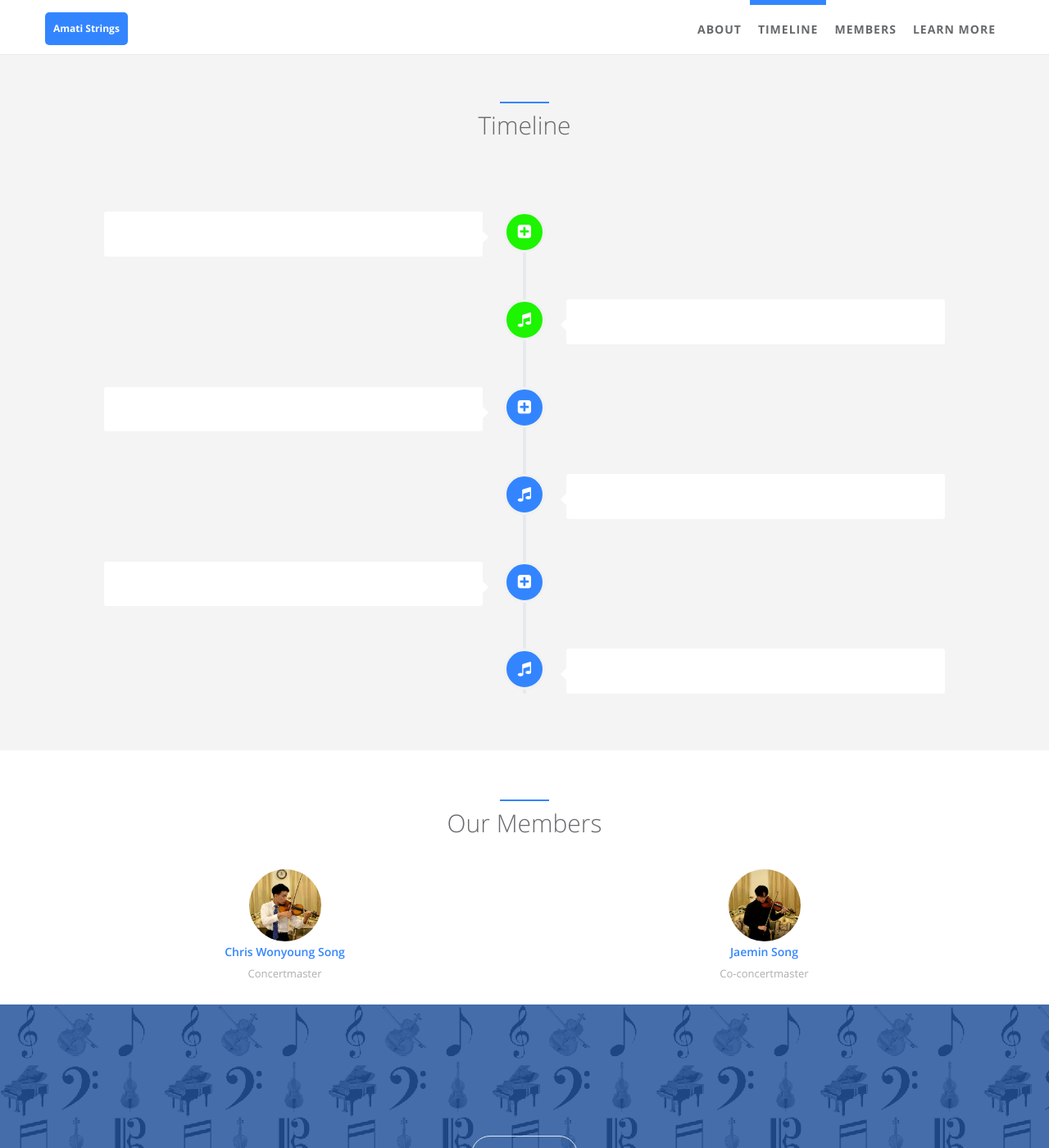
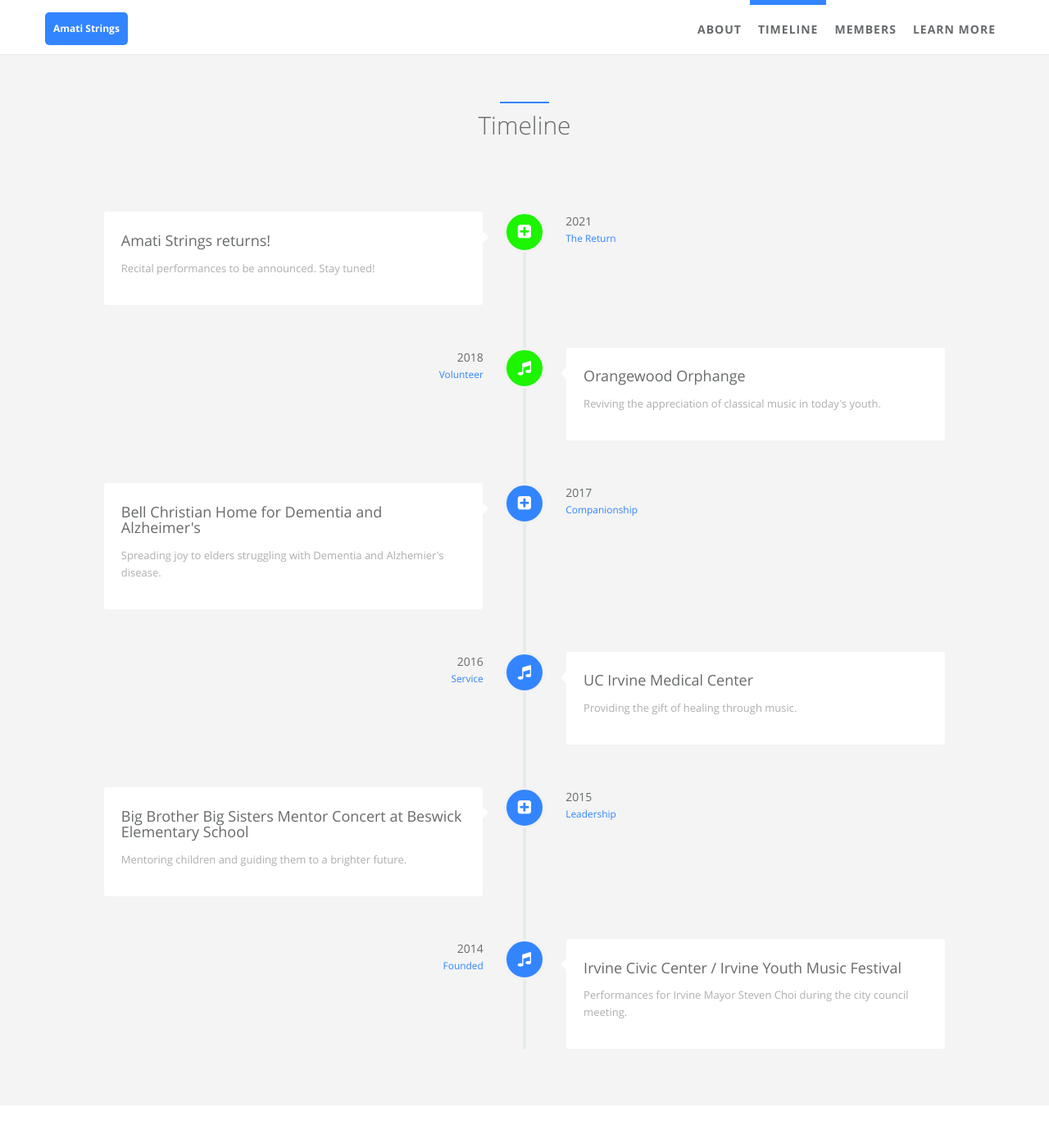
Before and after one commit to amatistrings/amatistrings.github.io, a Jekyll site: the page built from index.html, in a window 1280 px wide and 1400 px high, scrolled down 825 px. Shown: the whole window at 82% size. Built offline with Jekyll 4.4.1, drawn with Linux system fonts in a browser that asks for light colours.

Commit message:
Add files via upload

```diff
--- a/_includes/sections/about.html
+++ b/_includes/sections/about.html
@@ -30,7 +30,7 @@
                     <li><a href="https://www.linkedin.com/in/{{ site.author.linkedin_id }}" target="blank"><i class="fa fa-linkedin"></i></a></li>
                     {% endif %}
                     {% if site.author.youtube_username %}
-                    <li><a href="https://www.youtube.com/{{ site.author.youtube_username }}" target="blank"><i class="fa fa-linkedin"></i></a></li>
+                    <li><a href="https://www.youtube.com/{{ site.author.youtube_username }}" target="blank"><i class="fa fa-youtube"></i></a></li>
                     {% endif %}
                     {% if site.author.facebook_username %}
                     <li><a href="https://www.facebook.com/{{ site.author.facebook_username }}" target="blank"><i class="fa fa-facebook"></i></a></li>
--- a/_includes/sections/career.html
+++ b/_includes/sections/career.html
@@ -15,10 +15,10 @@
                         <i class="fa {{ career.icon }}"></i>
                     </div>
                     <div class="vertical-timeline-content wow {% if loopindex == 1 %} rotateInUpRight {% else %} rotateInUpLeft {% endif %}">
-                        <h2><span data-i18n="career.{{ career.name.i18n }}">{{ career.name.detail }}</span></h2>
-                        <p><span data-i18n="career.{{ career.desc.i18n }}">{{ career.desc.detail }} </span></p>
-                        <span class="vertical-date"><span data-i18n="career.{{ career.date.i18n }}"> {{ career.date.detail }} </span>
-                        <br/> <small><span data-i18n="career.{{ career.job.i18n }}">{{ career.job.detail }}</span></small> </span>
+                        <h2><span>{{ career.name }}</span></h2>
+                        <p><span>{{ career.desc }} </span></p>
+                        <span class="vertical-date"><span> {{ career.date }} </span>
+                        <br/> <small><span>{{ career.job }}</span></small> </span>
                     </div>
                 </div>
             {% endfor %}
```
